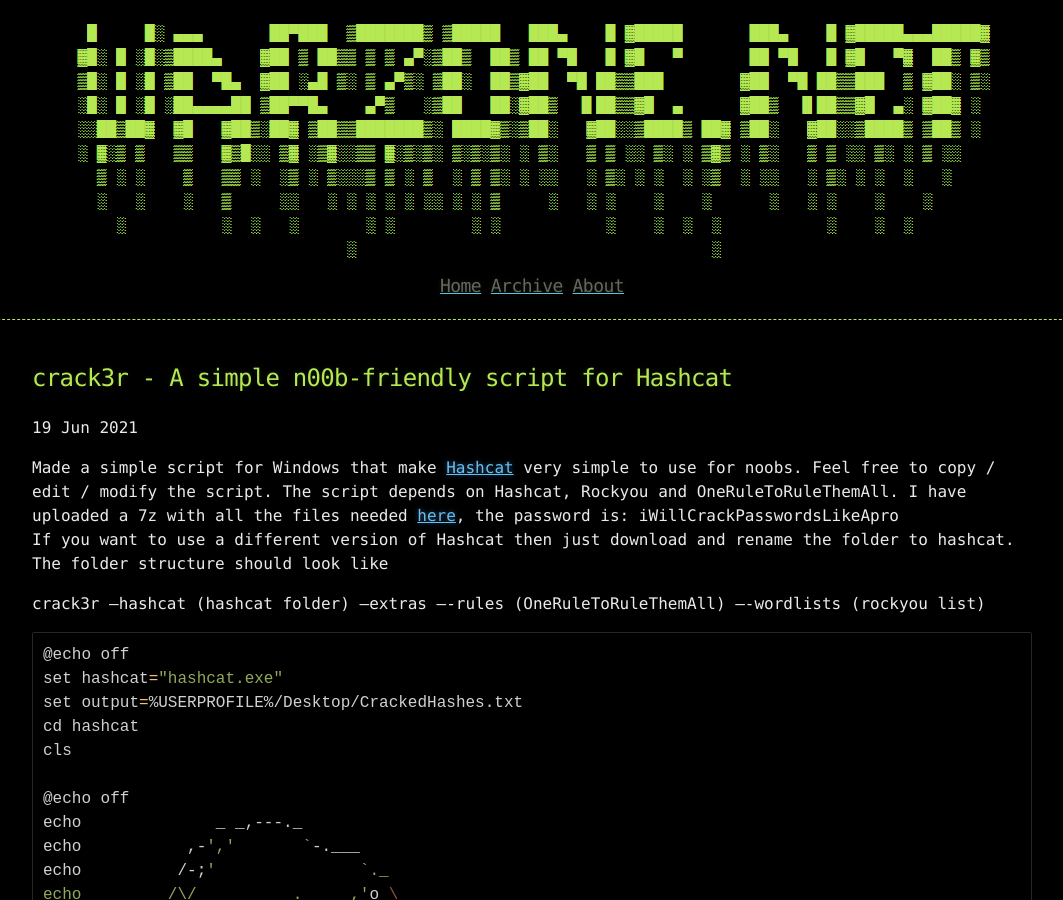
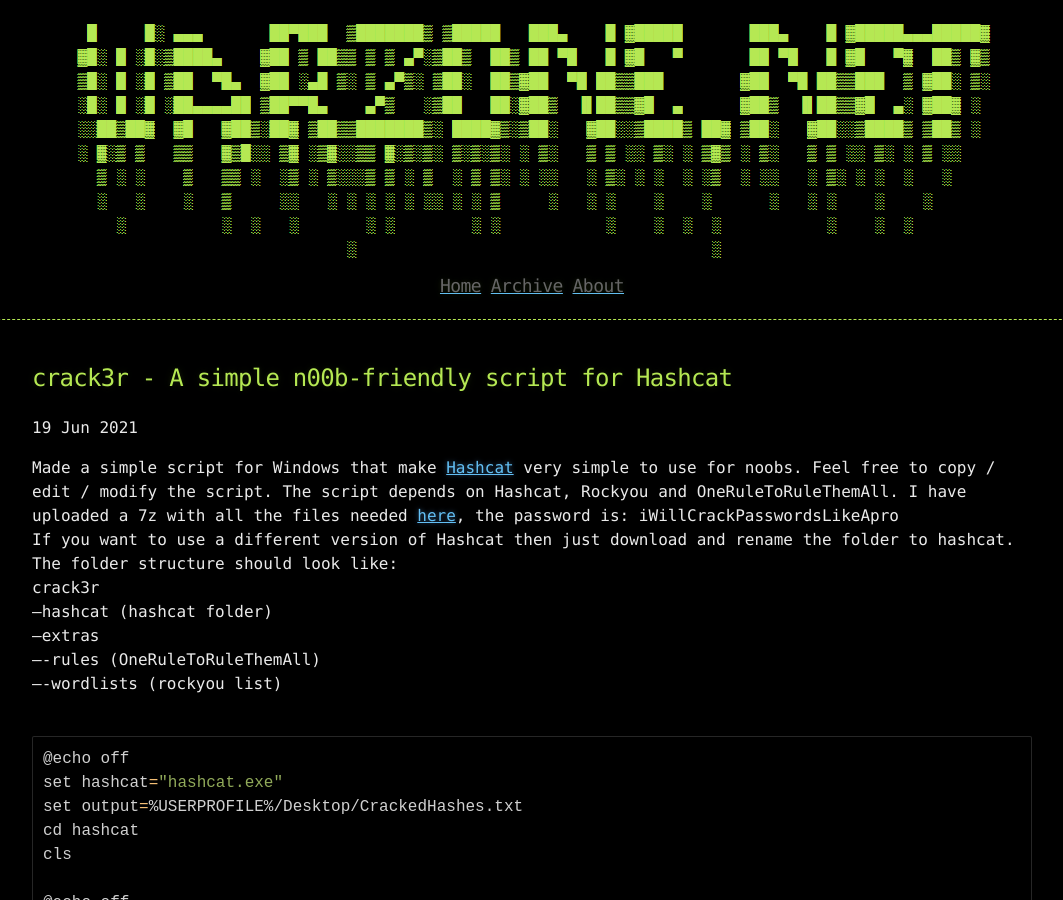
Before and after one commit to datahackare/warz0ne, a Jekyll site: the page built from _posts/2021-06-19-crack3r.md, in a window 1280 px wide and 900 px high. Shown: the whole window, without its empty margins (108-1171 px from the left). Built offline with Jekyll 4.4.1, drawn with Linux system fonts in a browser that asks for light colours.

Commit message:
Update 2021-06-19-crack3r.md

````diff
--- a/_posts/2021-06-19-crack3r.md
+++ b/_posts/2021-06-19-crack3r.md
@@ -6,15 +6,15 @@ published: true
 Made a simple script for Windows that make <a href="https://hashcat.net/hashcat/" target="_blank">Hashcat</a> very simple to use for noobs.
 Feel free to copy / edit / modify the script.
 The script depends on Hashcat, Rockyou and OneRuleToRuleThemAll. I have uploaded a 7z with all the files needed <a href="https://anonfiles.com/z9i0b223ud/crack3r_7z" target="_blank">here</a>, the password is: iWillCrackPasswordsLikeApro<br />
-If you want to use a different version of Hashcat then just download and rename the folder to hashcat.
-The folder structure should look like
-
-crack3r
---hashcat (hashcat folder)
---extras
-----rules (OneRuleToRuleThemAll)
-----wordlists (rockyou list)
-
+If you want to use a different version of Hashcat then just download and rename the folder to hashcat.<br />
+The folder structure should look like:
+<br />
+crack3r<br />
+--hashcat (hashcat folder)<br />
+--extras<br />
+----rules (OneRuleToRuleThemAll)<br />
+----wordlists (rockyou list)<br />
+<br />
 
 ```bash
 @echo off
````
